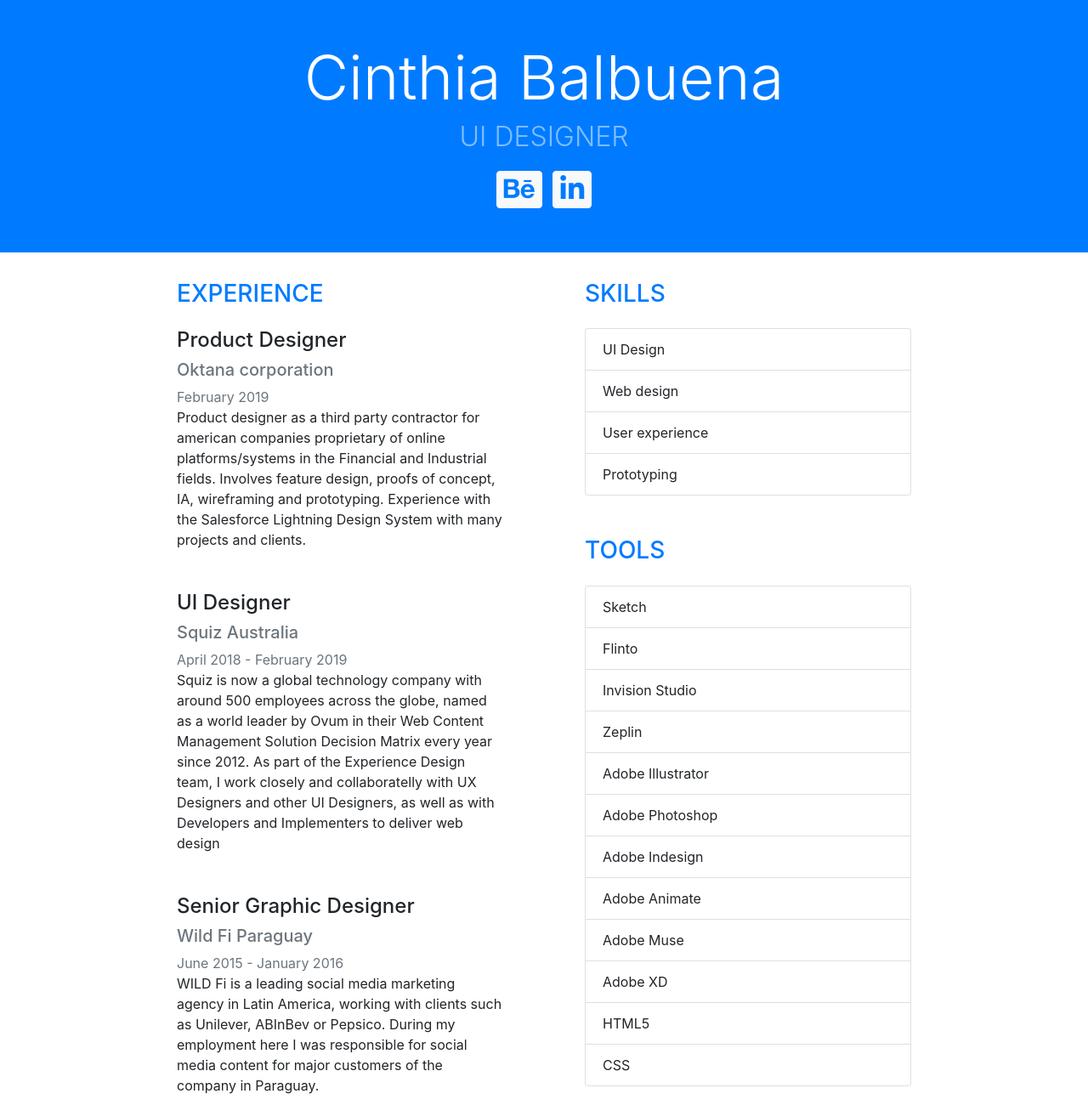
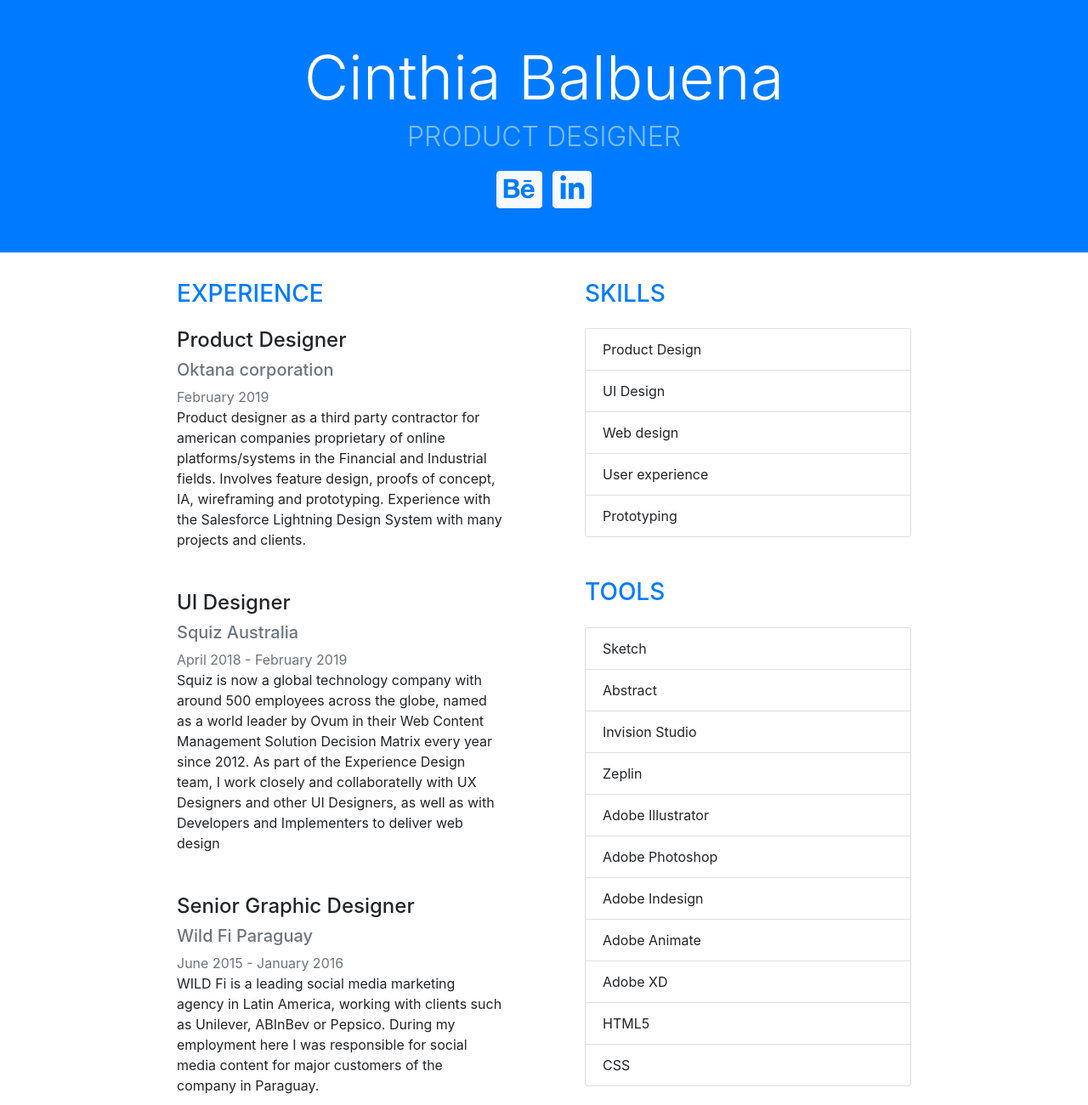
Before and after one commit to cinthiabalbuena/cinthiabalbuena.github.io, a plain HTML site: page index.html in a window 1280 px wide. Shown: the top 1300 px of the page at 85% size. Drawn offline with nearby package versions, Linux system fonts and the light colour scheme.

Commit message:
product design added

```diff
--- a/index.html
+++ b/index.html
@@ -13,7 +13,7 @@
     <header class="jumbotron text-center jumbotron-fluid bg-primary py-5">
       <div class="container w-75 px-lg-5">
         <h1 class="display-3 text-white">Cinthia Balbuena</h1>
-        <h2 class="text-uppercase text-white-50 font-weight-light">UI Designer</h2>
+        <h2 class="text-uppercase text-white-50 font-weight-light">Product Designer</h2>
         <div class="container mt-3">
 
           <button class="btn btn-light px-2 py-1 m-1" data-toggle="tooltip" data-placement="bottom" title="Portfolio on Behance">
@@ -100,6 +100,7 @@
         <div class="category mb-5">
           <h3 class="text-uppercase text-primary mb-4">Skills</h3>
           <ul class="list-group">
+              <li class="list-group-item">Product Design</li>
               <li class="list-group-item">UI Design</li>
               <li class="list-group-item">Web design</li>
               <li class="list-group-item">User experience</li>
@@ -110,14 +111,13 @@
           <h3 class="text-uppercase text-primary mb-4">Tools</h3>
           <ul class="list-group">
             <li class="list-group-item">Sketch</span>
-            <li class="list-group-item">Flinto</span>
+            <li class="list-group-item">Abstract</span>
             <li class="list-group-item">Invision Studio</span>
             <li class="list-group-item">Zeplin</span>
             <li class="list-group-item">Adobe Illustrator</span>
             <li class="list-group-item">Adobe Photoshop</span>
             <li class="list-group-item">Adobe Indesign</span>
             <li class="list-group-item">Adobe Animate</span>
-            <li class="list-group-item">Adobe Muse</span>
             <li class="list-group-item">Adobe XD</span>
             <li class="list-group-item">HTML5</span>
             <li class="list-group-item">CSS</span>
```
